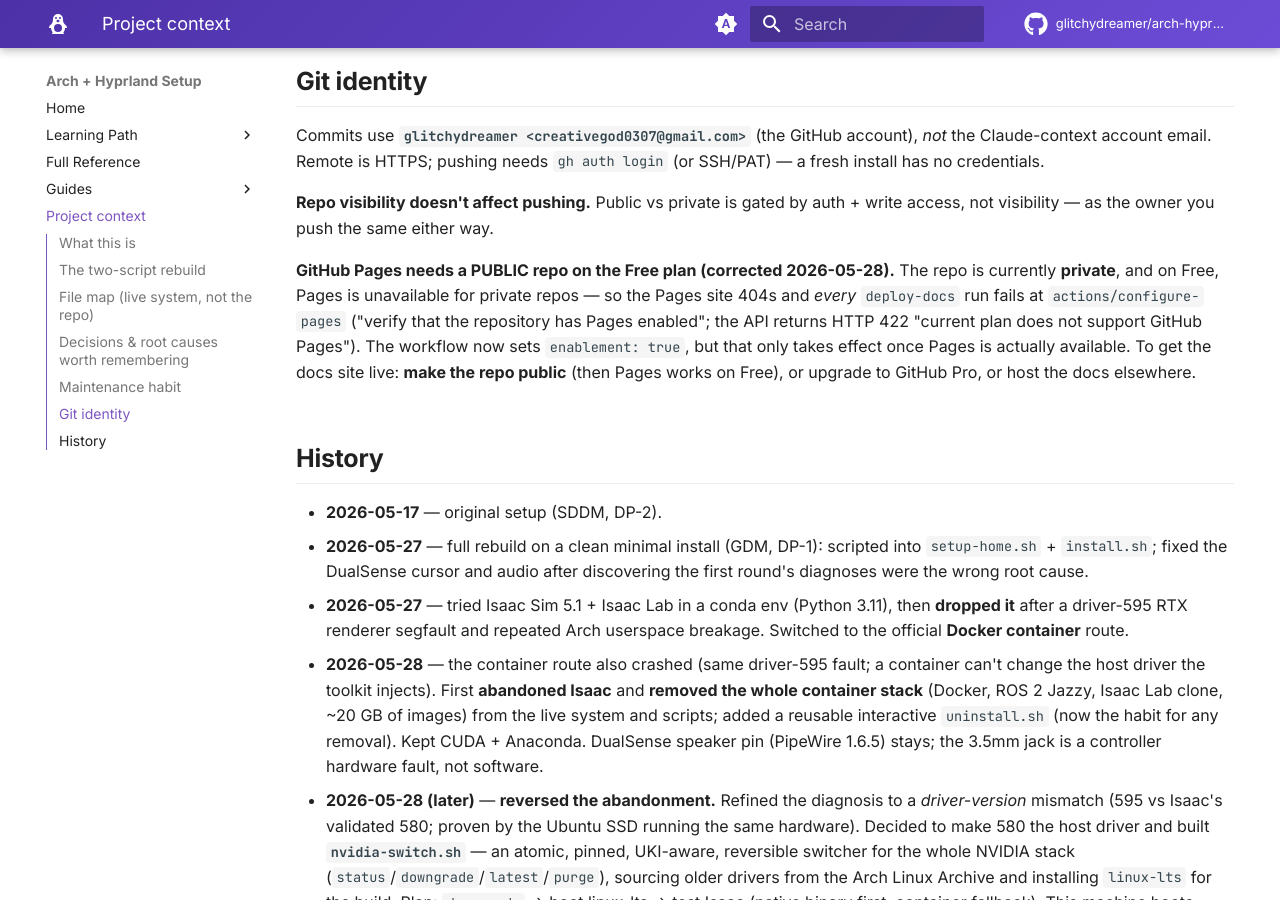
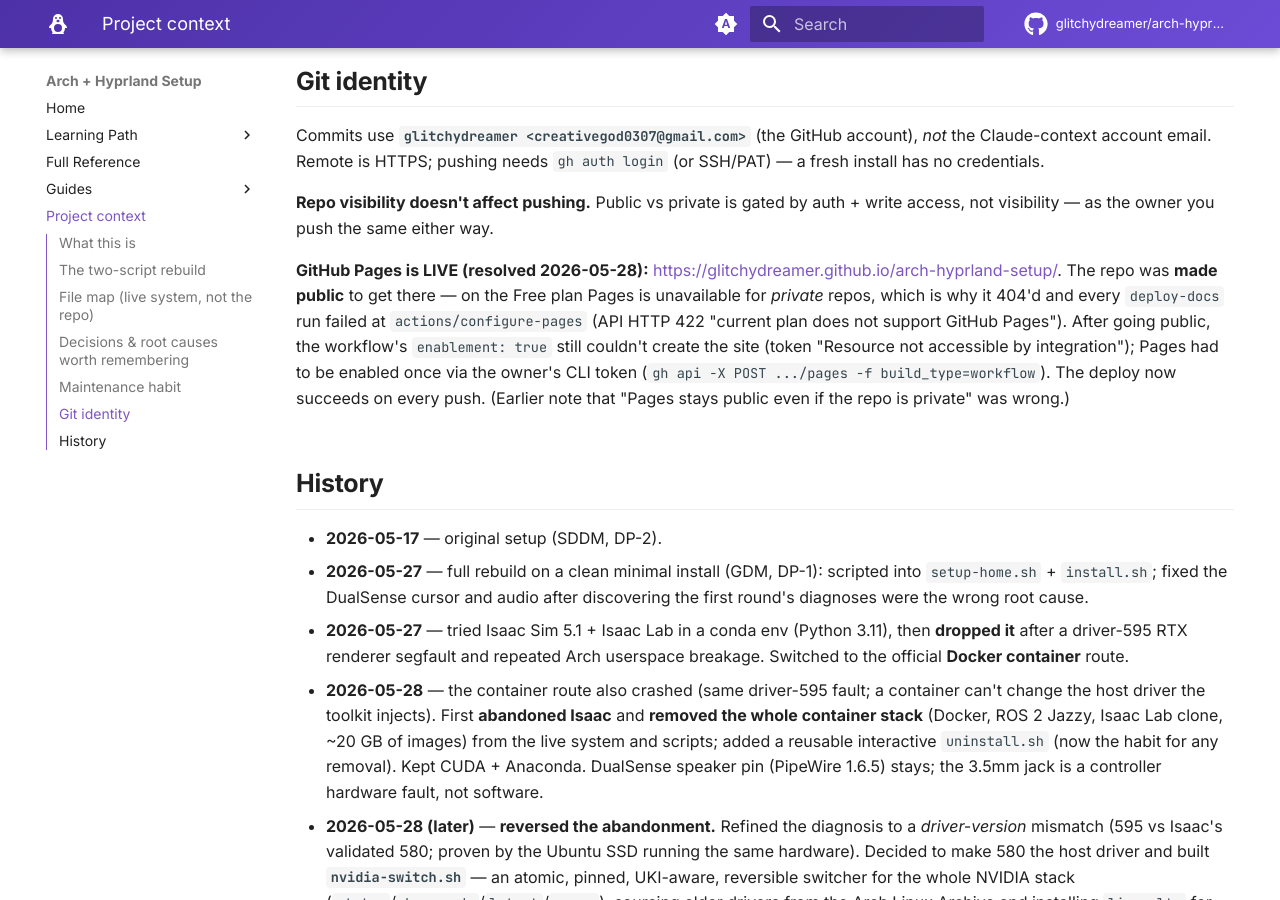
Before and after one commit to glitchydreamer/arch-hyprland-setup, an MkDocs documentation site: the page built from docs/project-context.md, in a window 1280 px wide and 900 px high, scrolled down 3420 px. Built offline with MkDocs 1.6.1 and Material for MkDocs 9.7.7, drawn with Linux system fonts in a browser that asks for light colours; comment, search, counter and statistics services are not loaded.

Commit message:
docs: GitHub Pages live (repo made public); record the enablement gotcha
Pages site is up at https://glitchydreamer.github.io/arch-hyprland-setup/. Repo
was made public (Free plan blocks Pages on private repos); Pages then had to be
enabled once via the owner CLI token because the workflow token can't create the
site.

Co-Authored-By: Claude Opus 4.7 <noreply@anthropic.com>

```diff
--- a/docs/project-context.md
+++ b/docs/project-context.md
@@ -149,14 +149,16 @@ needs `gh auth login` (or SSH/PAT) — a fresh install has no credentials.
 **Repo visibility doesn't affect pushing.** Public vs private is gated by
 auth + write access, not visibility — as the owner you push the same either way.
 
-**GitHub Pages needs a PUBLIC repo on the Free plan (corrected 2026-05-28).** The
-repo is currently **private**, and on Free, Pages is unavailable for private
-repos — so the Pages site 404s and *every* `deploy-docs` run fails at
-`actions/configure-pages` ("verify that the repository has Pages enabled"; the
-API returns HTTP 422 "current plan does not support GitHub Pages"). The workflow
-now sets `enablement: true`, but that only takes effect once Pages is actually
-available. To get the docs site live: **make the repo public** (then Pages works
-on Free), or upgrade to GitHub Pro, or host the docs elsewhere.
+**GitHub Pages is LIVE (resolved 2026-05-28):**
+<https://glitchydreamer.github.io/arch-hyprland-setup/>. The repo was **made
+public** to get there — on the Free plan Pages is unavailable for *private* repos,
+which is why it 404'd and every `deploy-docs` run failed at
+`actions/configure-pages` (API HTTP 422 "current plan does not support GitHub
+Pages"). After going public, the workflow's `enablement: true` still couldn't
+create the site (token "Resource not accessible by integration"); Pages had to be
+enabled once via the owner's CLI token (`gh api -X POST .../pages -f
+build_type=workflow`). The deploy now succeeds on every push. (Earlier note that
+"Pages stays public even if the repo is private" was wrong.)
 
 ## History
 
```
